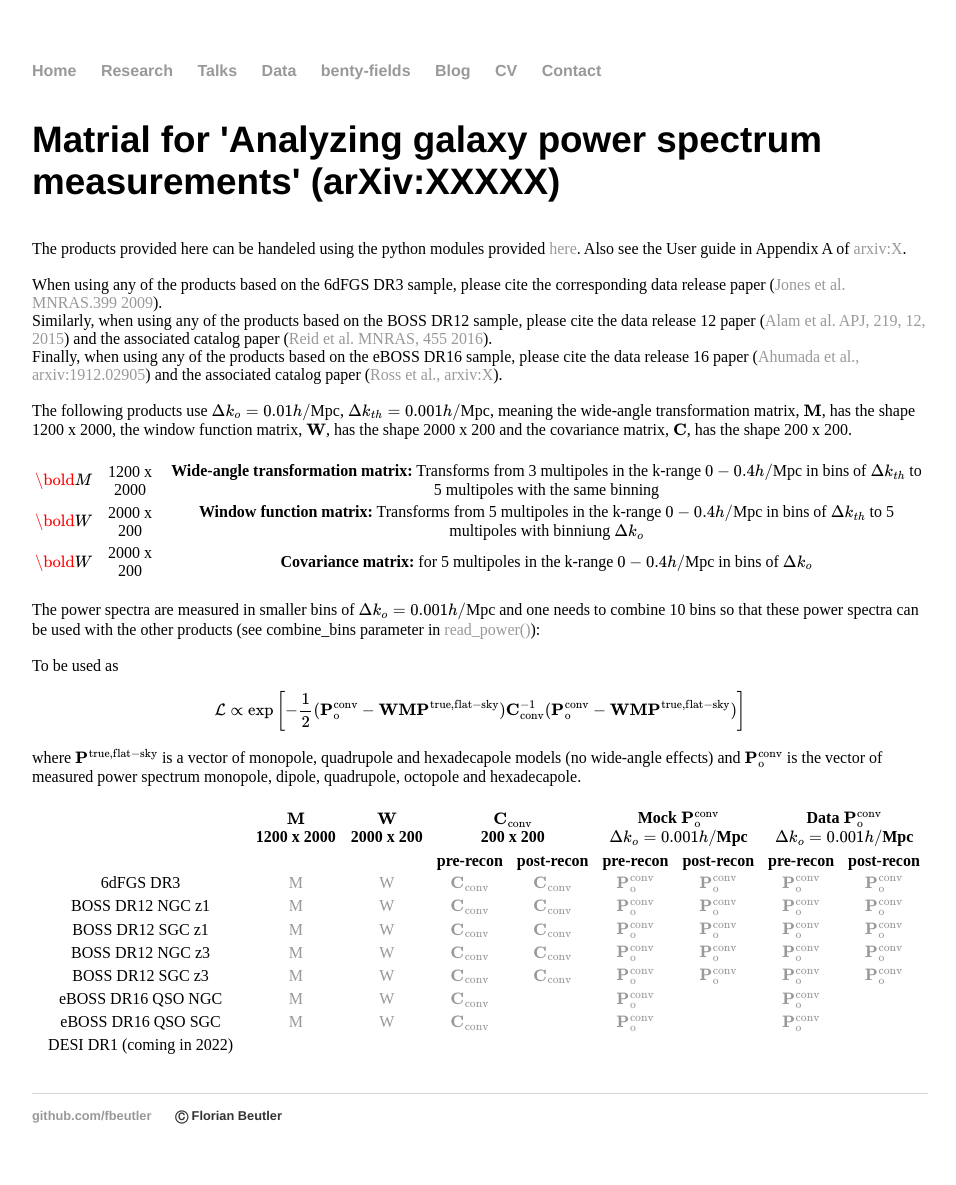
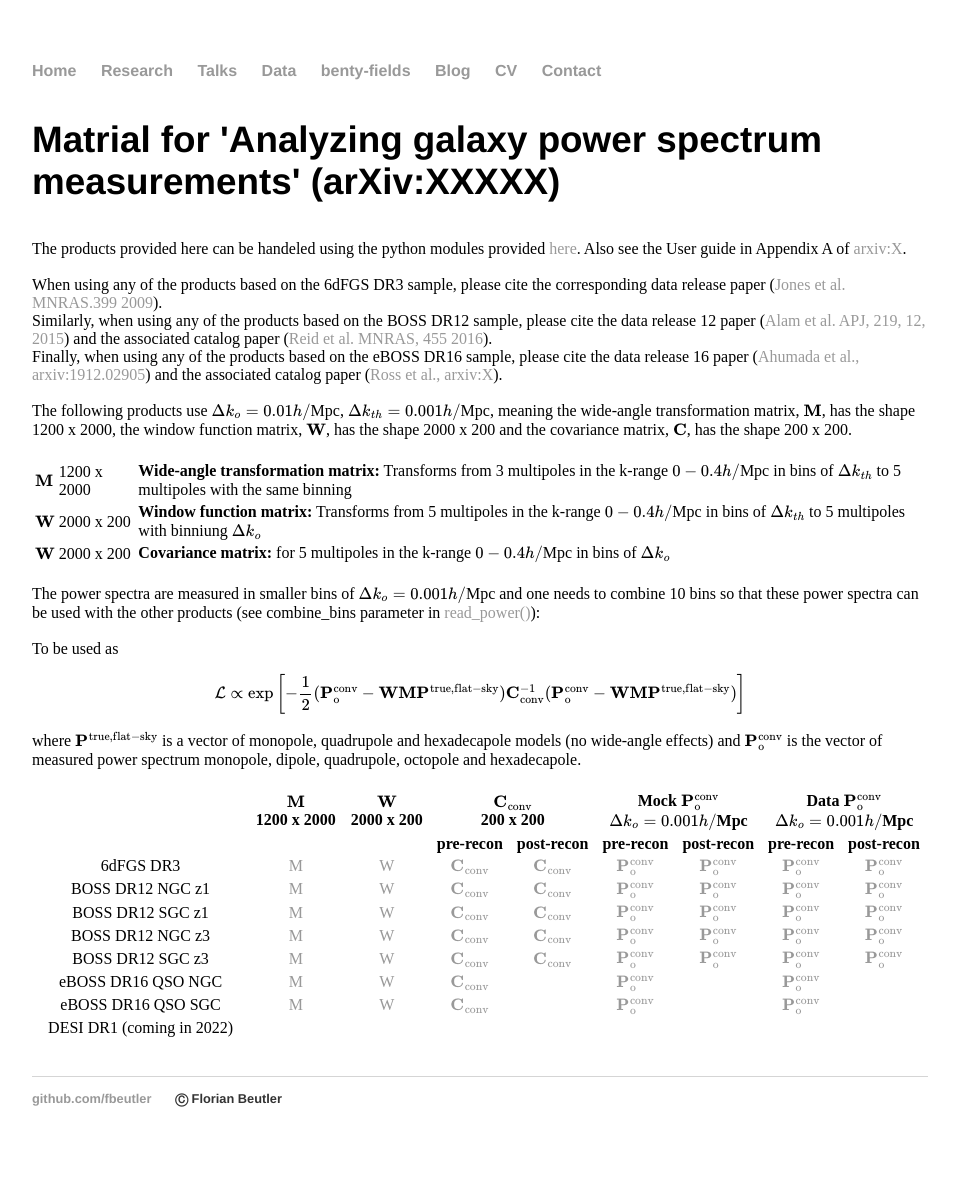
Before and after one commit to fbeutler/fbeutler.github.io, a Jekyll site: the page built from hub/deconv_paper.html, in a window 1280 px wide. Shown: the whole page, without its empty margins (160-1116 px from the left). Built offline with Jekyll 4.4.1, drawn with Linux system fonts in a browser that asks for light colours.

Commit message:
Update deconv_paper.html

```diff
--- a/hub/deconv_paper.html
+++ b/hub/deconv_paper.html
@@ -28,21 +28,21 @@ Finally, when using any of the products based on the eBOSS DR16 sample, please c
 	    covariance matrix, \(\mathbf{C}\), has the shape 200 x 200.
 
 <table style="width:100%;padding-top:20px">
-  <tr style="text-align: center">
-    <td>\(\bold{M}\)</td>
-    <td>1200 x 2000</td>
+  <tr style="text-align: left">
+    <td>\(\textbf{M}\)</td>
+    <td style="min-width:60px">1200 x 2000</td>
     <td><b>Wide-angle transformation matrix:</b> Transforms from 3 multipoles in the k-range \(0 - 0.4h/\)Mpc in bins of \(\Delta k_{th}\)
 	to 5 multipoles with the same binning</td>
   </tr>
-  <tr style="text-align: center">
-    <td>\(\bold{W}\)</td>
-    <td>2000 x 200</td>
+  <tr style="text-align: left">
+    <td>\(\textbf{W}\)</td>
+    <td style="min-width:60px">2000 x 200</td>
     <td><b>Window function matrix:</b> Transforms from 5 multipoles in the k-range \(0 - 0.4h/\)Mpc in bins of \(\Delta k_{th}\)
 	to 5 multipoles with binniung \(\Delta k_o\)</td>
   </tr>
-  <tr style="text-align: center">
-    <td>\(\bold{W}\)</td>
-    <td>2000 x 200</td>
+  <tr style="text-align: left">
+    <td>\(\textbf{W}\)</td>
+    <td style="min-width:60px">2000 x 200</td>
     <td><b>Covariance matrix:</b> for 5 multipoles in the k-range \(0 - 0.4h/\)Mpc in bins of \(\Delta k_{o}\)</td>
   </tr>
 </table><br>
```
